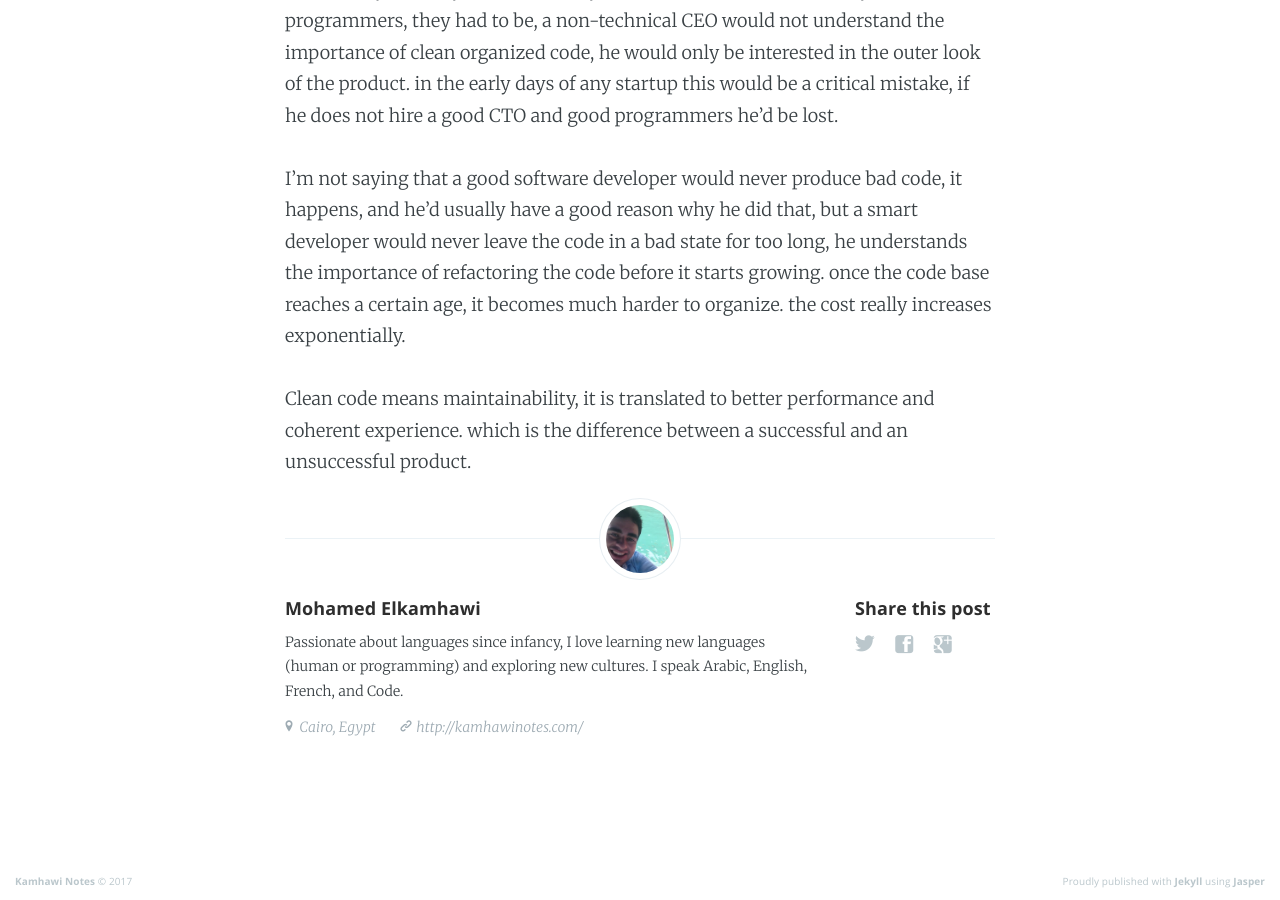
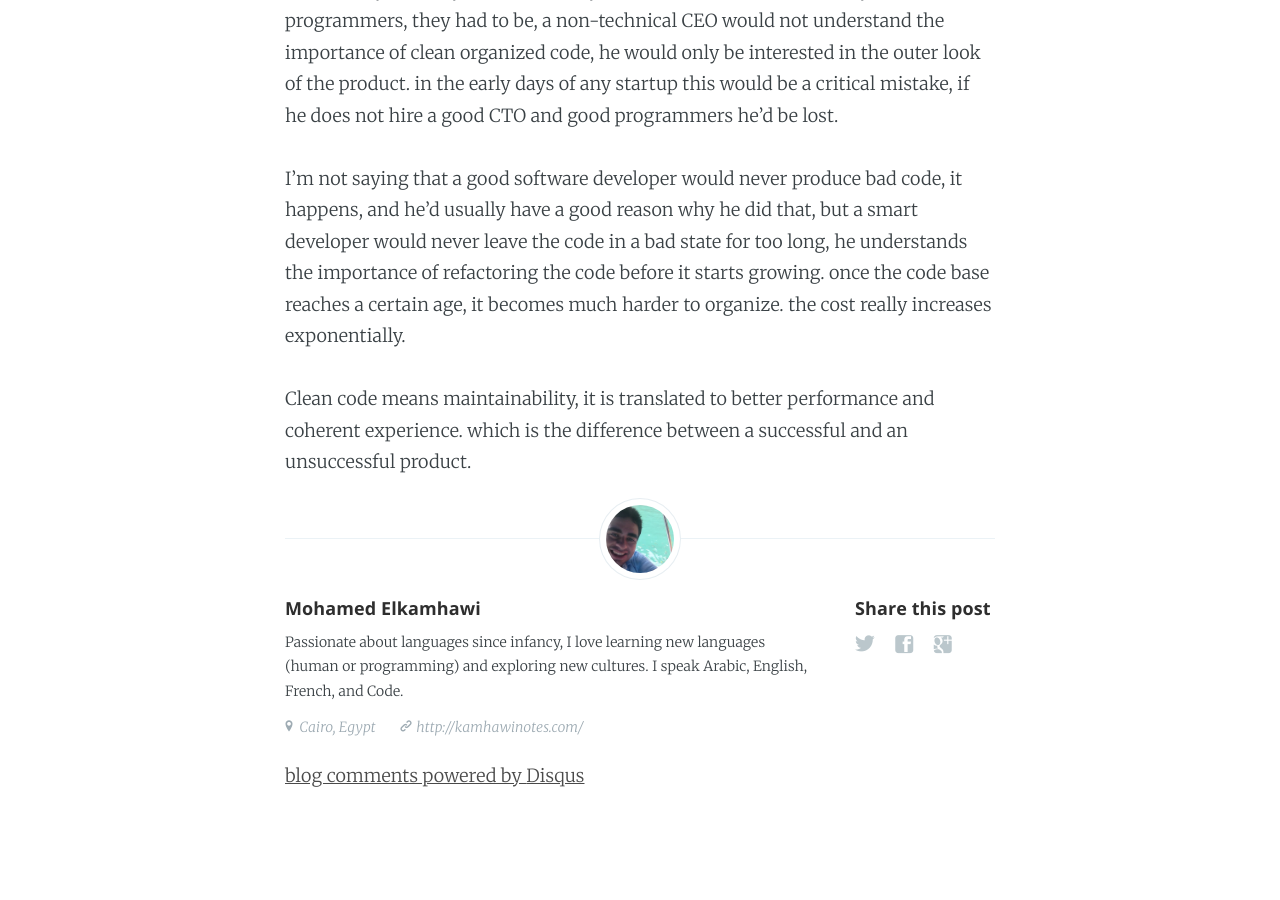
Before and after one commit to mkamhawi/mkamhawi.github.io, a Jekyll site: the page built from _posts/2017-04-16-initial-commit.md, in a window 1280 px wide and 900 px high, scrolled down 1813 px. Built offline with Jekyll 4.4.1, drawn with Linux system fonts in a browser that asks for light colours; nearby versions of some CDN libraries; comment, search, counter and statistics services are not loaded; after the commit the page ends 2645 px from its top, so only the background shows below that; some of the changed lines change nothing that is shown.

Commit message:
Install google analytics and disqus.

```diff
--- a/_config.yml
+++ b/_config.yml
@@ -22,8 +22,8 @@
 image: 'assets/images/profile33.jpg'
 
 short_url: 'http://kamhawinotes.com/'
-google_analytics: ''
-disqus: ''
+google_analytics: 'UA-97464899-1'
+disqus: 'kamhawi-notes'
 twitter: 'mkamhawi'
 github: 'mkamhawi'
 gitlab: 'mkamhawi'
--- a/_layouts/post.html
+++ b/_layouts/post.html
@@ -1,6 +1,6 @@
 ---
 layout: default
-disqus: false
+disqus: true
 class: 'post-template'
 ---
 <!-- < default -->
--- a/_posts/2017-04-16-initial-commit.md
+++ b/_posts/2017-04-16-initial-commit.md
@@ -6,6 +6,7 @@
 tags: programming software development
 subclass: 'post tag-programming tag-software-development'
 categories: 'mkamhawi'
+disqus: True
 navigation: True
 ---
 
```
Also changed, not shown: 8 other files.
